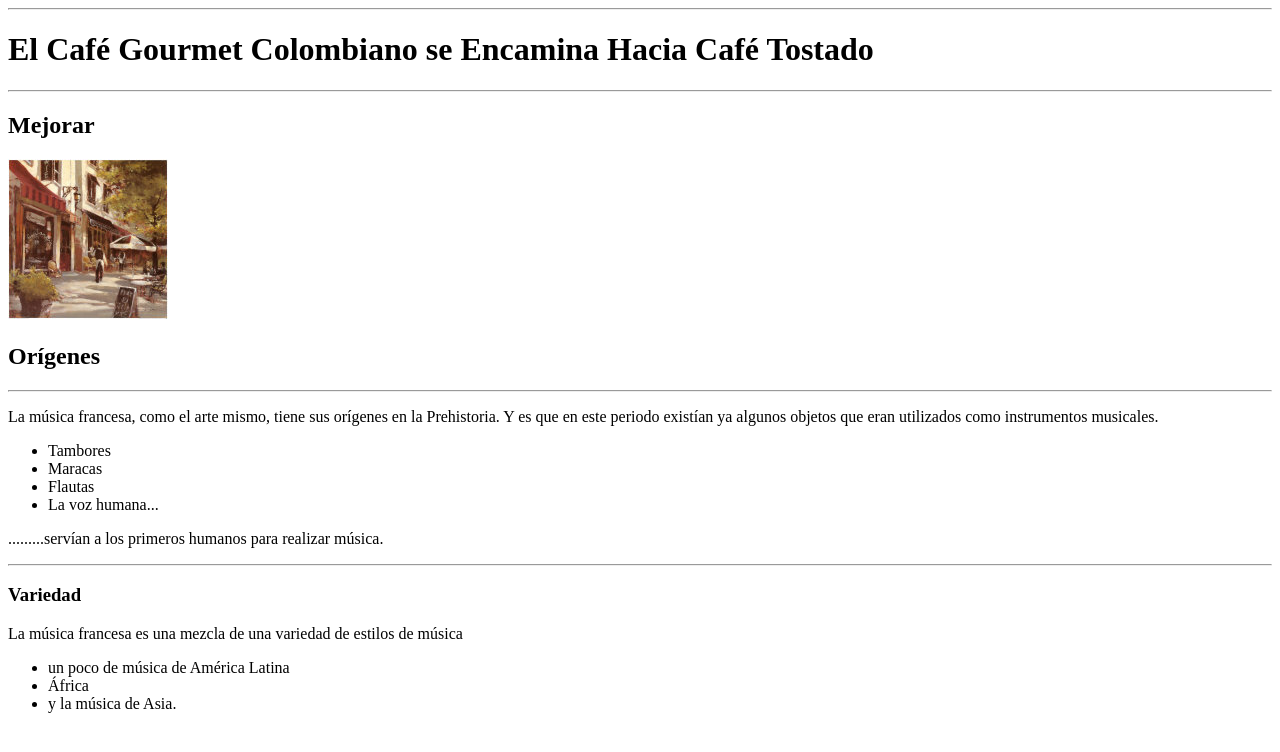
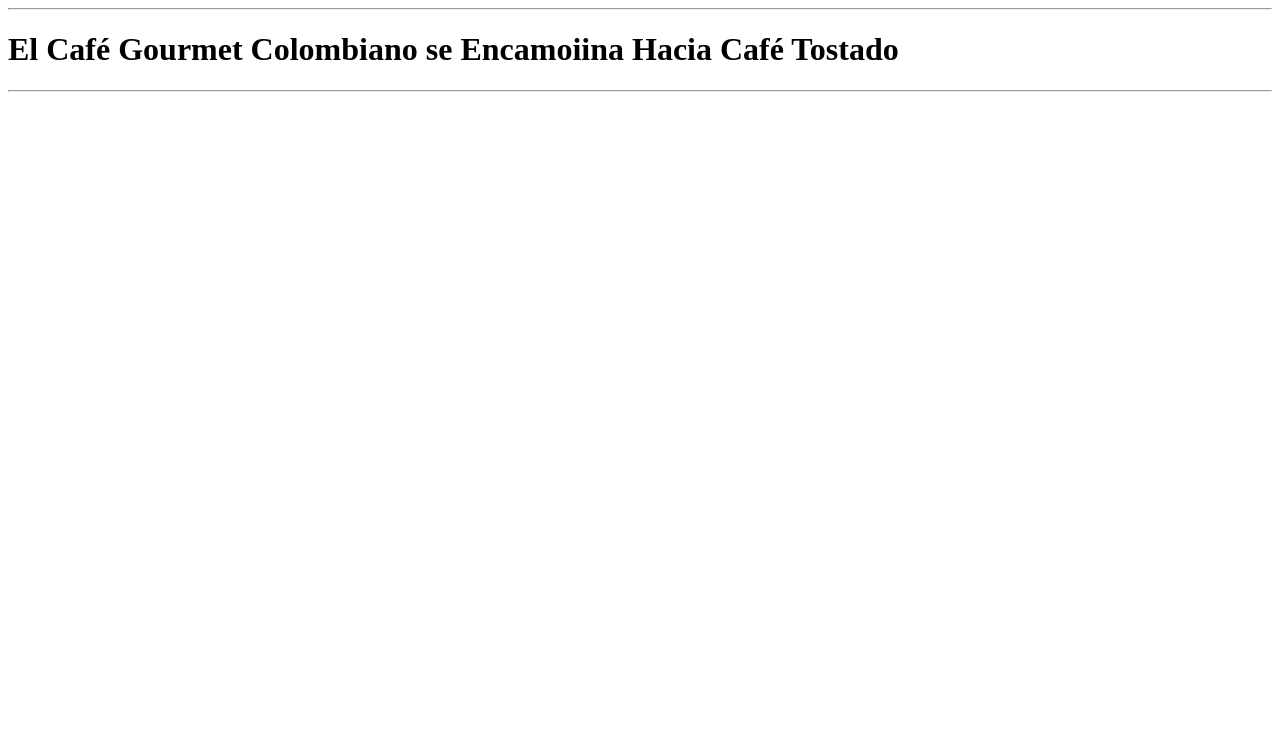
Before and after one commit to teresarey8/actividad-4-, a plain HTML site: page index.html in a window 1280 px wide. Drawn offline with Linux system fonts and the light colour scheme.

Commit message:
todo de nuevo

```diff
--- a/index.html
+++ b/index.html
@@ -8,38 +8,18 @@
 </head>
 
 <body>
+        <hr>
+        <h1>El Café Gourmet Colombiano se Encamoiina Hacia Café Tostado</h1>
+        <hr>
 
-    <hr>
-    <h1> El Café Gourmet Colombiano se Encamina Hacia Café Tostado </h1>
-    <hr>
 
-    <h2>Mejorar</h2>
-    <img src="./img/callecafe.jpg">
 
-    <h2> Orígenes </h2>
-    <hr>
-    <p>La música francesa, como el arte mismo, tiene sus orígenes en la Prehistoria.
-        Y es que en este periodo existían ya algunos objetos que eran utilizados como instrumentos musicales.
-    </p>
 
-    <ul>
-        <li> Tambores </li>
-        <li> Maracas </li>
-        <li> Flautas </li>
-        <li> La voz humana... </li>
-    </ul>
-    <p>.........servían a los primeros humanos para realizar música.</p>
-    <hr>
 
-    <h3>Variedad</h3>
-    <p>La música francesa es una mezcla de una variedad de estilos de música</p>
-    <ul>
-        <li> un poco de música de América Latina </li>
-        <li> África </li>
-        <li> y la música de Asia. </li>
 
-    </ul>
+
+
+
+
 
 </body>
-
-</html>
```
